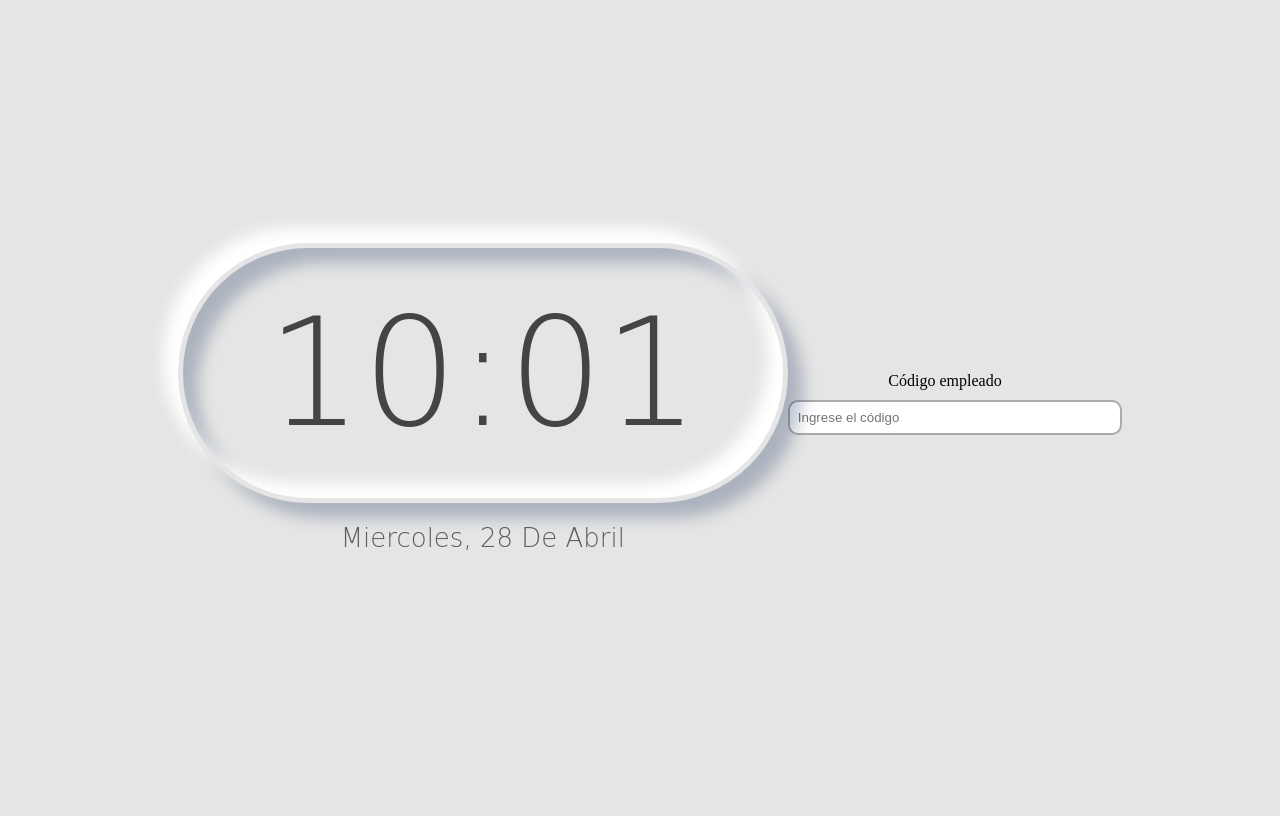
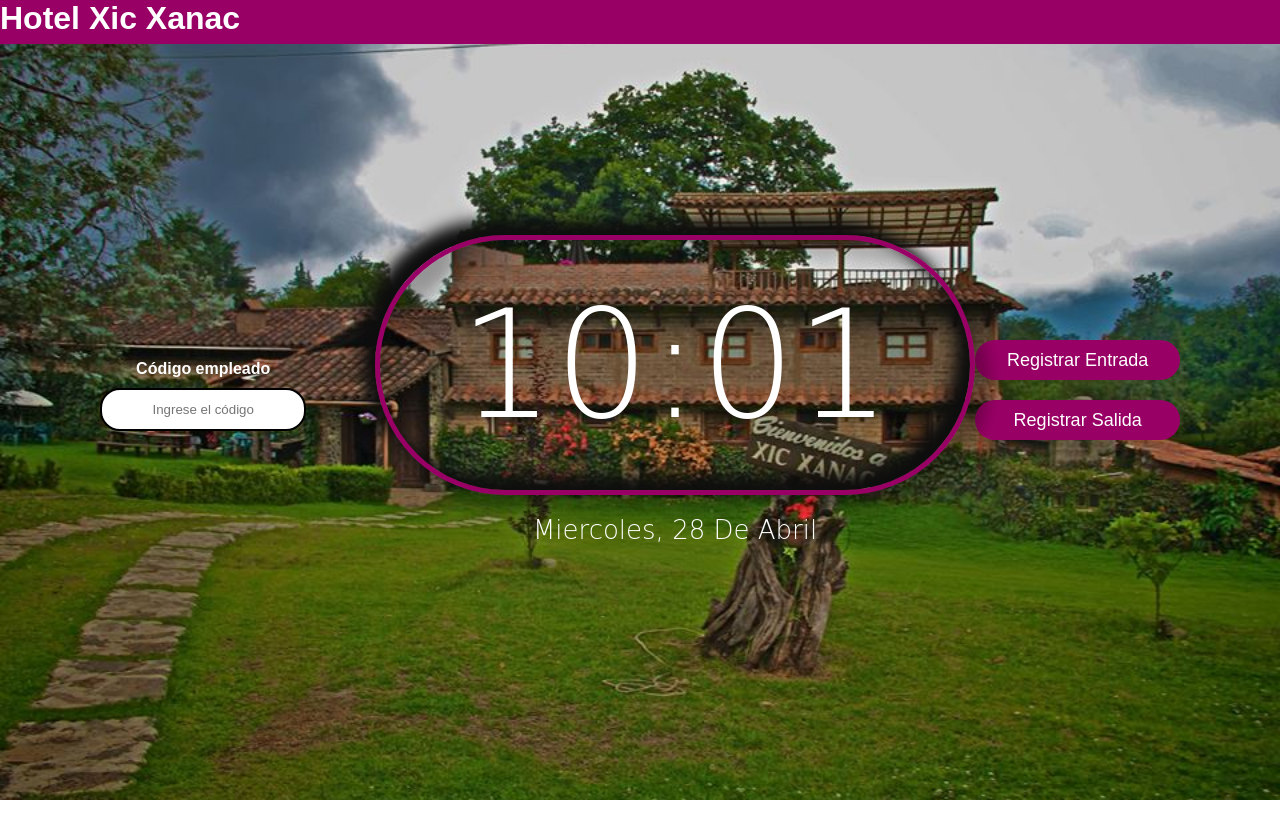
Before and after one commit to Administracions/Administracion, a plain HTML site: page Interfaces/reloj/reloj.html in a window 1280 px wide. Drawn offline with Linux system fonts and the light colour scheme; files that its build step writes are made by us from their sources; a web font is replaced by a local one.

Commit message:
Add files via upload

```diff
--- /dev/null
+++ b/Interfaces/reloj/js/reloj.js
@@ -0,0 +1,37 @@
+ function startTime() {
+            //declaramos las  variables que nos proporcionaran los datos como la hora, minutos etc.
+            var today = new Date(),
+                hours = today.getHours(),
+                minutes = today.getMinutes(),
+                date = today.getDate(),
+                day = today.getDay(),
+                month = today.getMonth();
+            //utilizaremos operadores ternarios esto nos ayudara a mostrar la hora solo del 1 al 12
+            hours = (hours == 0) ? 12 : hours;
+            hours = (hours > 12) ? hours - 12 : hours;
+
+            //pasaremos las horas y minutos a una funcion que crearemos mas adelante
+            hours = checkTime(hours);
+            minutes = checkTime(minutes);
+
+            //primero para los dias y meses crearemos un arreglo esto por que la funcion que nos debuelve
+            //los dias y meses nos los debuelbe en numero
+            var dia = ["Domingo", " Lunes", "Martes", "Miercoles", "Jueves", "viernes", "Sabado"],
+                mes = ["Enero", "Febrero", "Marzo", "Abril", "Mayo", "Junio", "Julio", "Agosto", "Septiembre", "Octubre", "Noviembre", "Diciembre"];
+            //haora solo imprimimos los datos
+            var hr = document.getElementById('time').innerHTML = hours + ":" + minutes,
+                dt = document.getElementById('date').innerHTML = dia[day] + ", " + date + " De " + mes[month];
+
+            //esta funcion hara que nuestro escript se ejecute constantemente
+            var time = setTimeout(function() {
+                startTime();
+            }, 500);
+        }
+        //solo falta crear la funcion que nos diga si tine uno o dos dijitos
+        //esto para que si solo tiene uno le agrege u  cero a la izquierda
+        function checkTime(e) {
+            if (e < 10) {
+                e = "0" + e;
+            }
+            return e;
+        }
--- /dev/null
+++ b/Interfaces/reloj/reloj.css/estilo.css
@@ -0,0 +1,37 @@
+@import url(http://fonts.googleapis.com/css?family=Open+Sans);
+@import url(menu.css);
+
+*{
+    margin: 0;
+    padding: 0;
+    box-sizing: border-box;
+}
+
+body {
+  font-family: 'Open-Sans', sans-serif;
+}
+
+header {
+    width: 100%;
+    background: #990066;
+    color: #fff;
+    position: fixed;
+    top: 0;
+    left: 0;
+    z-index: 100;
+}
+
+.contenedor
+{
+    width: 100%;
+    margin: auto;
+
+}
+
+h1 {
+    float: left;
+}
+
+header .contenedor {
+    display: table;
+}
--- /dev/null
+++ b/Interfaces/reloj/reloj.css/menu.css
@@ -0,0 +1,39 @@
+#menu-bar {
+    display: none;
+}
+
+header label {
+    float:  right;
+    font-size: 28px;
+    margin: 6px 0;
+    cursor: pointer;
+}
+
+.menu {
+    position: absolute;
+    top: 50px;
+    left: 0;
+    width: 100%;
+    height: 100vh;
+    background: rgba(51,51,51,0.9);
+    transition: all 0.5s;
+    transform: translateX(-100%);
+}
+
+.menu a {
+    display: block;
+    color: #fff;
+    height: 50px;
+    text-decoration: none;
+    padding: 15px;
+    border-bottom: 1px solid rgba(255,255,255,0.5);
+}
+
+.menu a:hover{
+    background: rgba(255,255,255,0.3);
+}
+
+
+#menu-bar:checked ~ .menu {
+    transform: translateX(0%);
+}
--- a/Interfaces/reloj/reloj.css/reloj.css
+++ b/Interfaces/reloj/reloj.css/reloj.css
@@ -1,13 +1,54 @@
+@import url(http://fonts.googleapis.com/css?family=Open+Sans);
 *
 {
-    --bg: #e5e5e5;
-    --shadowLg: #fff;
-    --shadow: rgba(13,39,80,.26);
+    --bg: #ffffff;
+    --shadowLg: rgb(14, 14, 14);
+    --shadow: rgba(0, 0, 0, 0.26);
 }
 body{
     min-height: 100vh;
-    background: var(--bg);
+   /* background: var(--bg);*/
+    background:url(../img/xic.jpg);
+    background-repeat: no-repeat;
+    background-attachment: fixed;
+    background-position: center center;
+    background-size: cover;
+    -moz-background-size: cover;
+    -webkit-background-size: cover;
+    -o-background-size: cover;
     overflow: hidden;
+}
+.cod-empleado{
+    justify-content: center;
+    text-align: center;
+}
+label{
+    align-content: flex-start;
+    font-family:'Open-Sans', sans-serif;
+    font-size: 16px;
+    color: white;
+    margin: 0;
+    padding: 0;
+    text-align: center;
+    font-weight: bold;
+    /*display: block;*/
+    margin: 200 0px;
+}
+input[type=text]{
+    font-family: 'Open-Sans', sans-serif;
+    width: 60%;
+    border: 2px solid rgb(0, 0, 0);
+    border-radius: 20px;
+    margin: 10px 0;
+    outline: none;
+    padding: 12px;
+    transition: .1s;
+    text-align: center;
+}
+
+input[type=text]:focus {
+    border-color: crimson;
+    box-shadow: 0 0 8px 0 crimson;
 }
 body , span:nth-child(1)
 {
@@ -31,27 +72,33 @@ span:nth-child(1){
     15px 15px 15px var(--shadow),
     inset -15px -15px 15px var(--shadowLg),
     inset 15px 15px 15px var(--shadow);
-    color: #444444;
-    border: 5px solid transparent;
+    color: #ffffff;
+    border: 5px solid #990066 ;
 }
 span:nth-child(2)
 {
     line-height: 70px;
     font-size: 26px;
-    color: #5d5d5d;
+    color: #ffffff;
 }
 
-input[type=text]{
-    width: 100%;
-    border: 2px solid #aaa;
-    border-radius: 10px;
-    margin: 10px 0;
-    outline: none;
-    padding: 8px;
-    transition: .1s;
+.accion input{
+    width: 75%;
+    margin-bottom: 20px;
 }
 
-input[type=text]:focus {
-    border-color: crimson;
-    box-shadow: 0 0 8px 0 crimson;
+.accion input[type="submit"] {
+  align-content: flex-end;
+  border: none;
+  outline: none;
+  height: 40px;
+  background: #990066;
+  color: #fff;
+  font-size: 18px;
+  border-radius: 20px;
 }
+.accion input[type="submit"]:hover {
+  cursor: pointer;
+  background: white;
+  color: #000;
+}
--- a/Interfaces/reloj/reloj.html
+++ b/Interfaces/reloj/reloj.html
@@ -6,69 +6,43 @@
     <meta name="viewport" content="width=device-width, initial-scale=1.0">
     <link rel="stylesheet" href="../reloj/reloj.css/reloj.css">
     <link rel="stylesheet" href="../reloj/reloj.css/fontello.css">
+    <link rel="stylesheet" href="../reloj/reloj.css/menu.css">
+    <link rel="stylesheet" href="../reloj/reloj.css/estilo.css">
+    <link rel="stylesheet" href="../reloj/reloj.css/master.css">
+    <script type="text/javascript" src="../reloj/js/reloj.js"></script>
     <!--esto es opcional son las fuentes de google que boy a utilizar -->
     <link href="https://fonts.googleapis.com/css?family=Bellota&display=swap" rel="stylesheet">
+    <title>Asistencia</title>
 </head>
 <!--ejecutamo la funcion startTime() cuando se carge la pagina-->
 
 <body onload="startTime()">
-
+    <header>
+        <div class="contenedor">
+        <h1> Hotel Xic Xanac </h1>
+        <input type="checkbox" id="menu-bar">
+        <label class="icon-menu" for="menu-bar"></label>
+            <nav class="menu">
+              <a href="">Ayuda</a>
+              <a href="">Contacto</a>
+              <a href="../primera/index.html">Salir</a>
+            </nav>
+        </div>
+    </header>
+    <br>
+        <div class="cod-empleado">
+            <label for="cod-empleado">Código empleado</label>
+            <input type="text" name="CodEmpleado" placeholder="Ingrese el código">
+            </div>
+            <br>
     <div class="clockdate">
         <span id="time"></span>
         <span id="date"></span>
     </div>
-    <div class="codempleado">
-    <center><label for="codempleado">Código empleado</label>
-    <input type="text" name="CodEmpleado"placeholder="Ingrese el código">
-    </center>
-    </div>
-
-    <script>
-        function startTime() {
-            //declaramos las  variables que nos proporcionaran los datos como la hora, minutos etc.
-
-            var today = new Date(),
-                hours = today.getHours(),
-                minutes = today.getMinutes(),
-                date = today.getDate(),
-                day = today.getDay(),
-                month = today.getMonth();
-
-            //utilizaremos operadores ternarios esto nos ayudara a mostrar la hora solo del 1 al 12
-            hours = (hours == 0) ? 12 : hours;
-            hours = (hours > 12) ? hours - 12 : hours;
-
-            //pasaremos las horas y minutos a una funcion que crearemos mas adelante
-            hours = checkTime(hours);
-            minutes = checkTime(minutes);
-
-            //primero para los dias y meses crearemos un arreglo esto por que la funcion que nos debuelve
-            //los dias y meses nos los debuelbe en numero
-            var dia = ["Domingo", " Lunes", "Martes", "Miercoles", "Jueves", "viernes", "Sabado"],
-                mes = ["Enero", "Febrero", "Marzo", "Abril", "Mayo", "Junio", "Julio", "Agosto", "Septiembre", "Octubre", "Noviembre", "Diciembre"];
-            //haora solo imprimimos los datos
-            var hr = document.getElementById('time').innerHTML = hours + ":" + minutes,
-                dt = document.getElementById('date').innerHTML = dia[day] + ", " + date + " De " + mes[month];
-
-            //esta funcion hara que nuestro escript se ejecute constantemente
-            var time = setTimeout(function() {
-                startTime();
-            }, 500);
-
-
-
-
-        }
-        //solo falta crear la funcion que nos diga si tine uno o dos dijitos
-        //esto para que si solo tiene uno le agrege u  cero a la izquierda
-        function checkTime(e) {
-            if (e < 10) {
-                e = "0" + e;
-            }
-            return e;
-        }
-    </script>
-
+    <br>
+    <div class="accion" >
+        <input type="submit" value="Registrar Entrada">
+        <input type="submit" value="Registrar Salida">
+        </div>
 </body>
-
 </html>
```
Also changed, not shown: Interfaces/reloj/img/xic.jpg (added).
